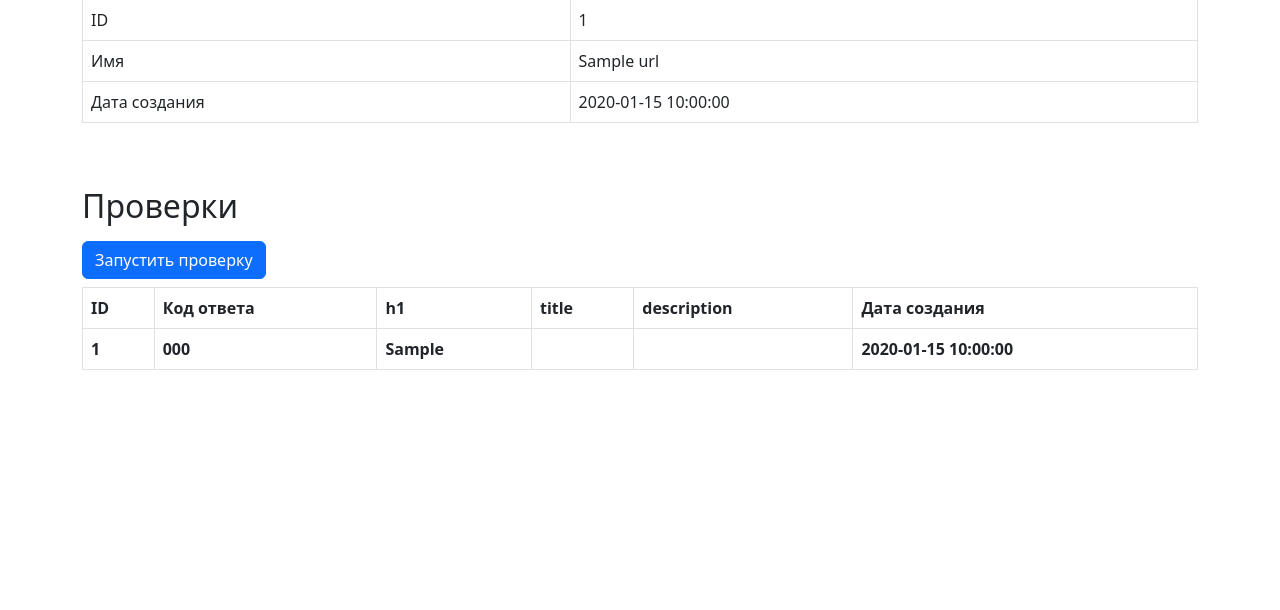
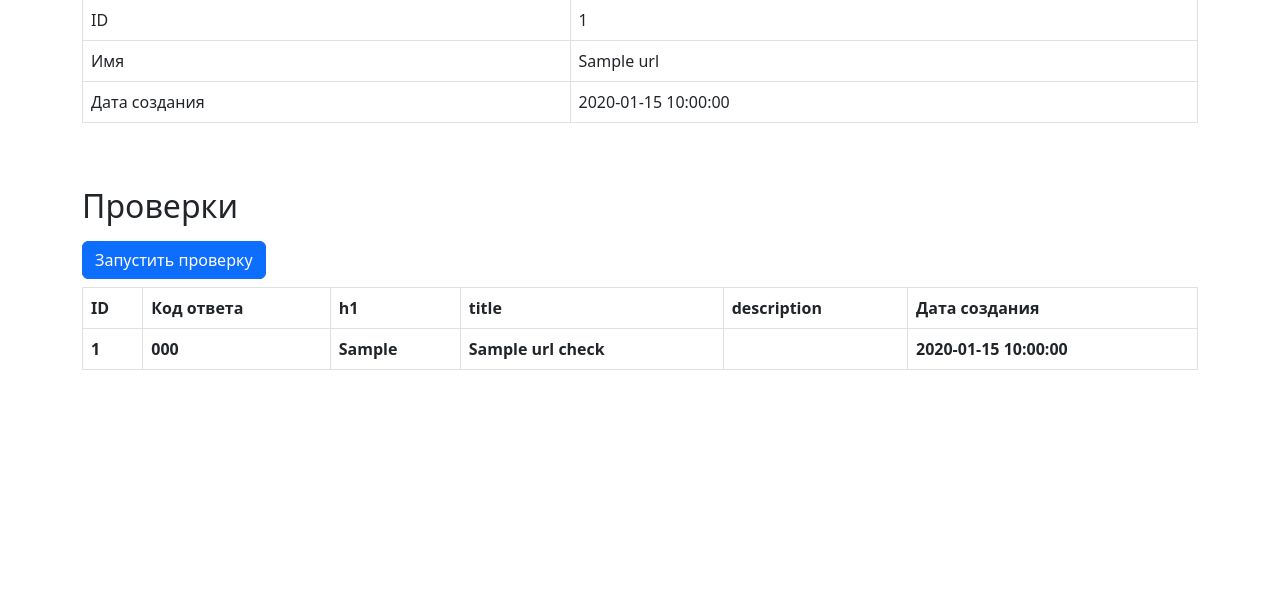
Before and after one commit to Onoiro/python-project-83, a Flask app: page /urls/1 in a window 1280 px wide. Shown: the part 129-739 px from the top of the page. Run offline with Flask 3, Linux system fonts and the light colour scheme; a database or web service that is not in the repository returns one stand-in record (values such as "Sample title"); lists and menus that the app fills with data are empty; some libraries are stand-ins or nearby versions.

Commit message:
update app.py & url.html: add title to database and url.html

```diff
--- a/page_analyzer/app.py
+++ b/page_analyzer/app.py
@@ -118,12 +118,14 @@ def checks(id):
         soup = BeautifulSoup(r.text, 'html.parser')
         h1 = soup.h1
         h1 = soup.h1.string if h1 else ''
+        title = soup.title
+        title = soup.title.string if title else ''
         flash('Страница успешно проверена', 'success')
         cur.execute("INSERT INTO url_checks \
-                    (url_id, status_code, h1, created_at) \
-                    VALUES (%s, %s, %s, %s) \
+                    (url_id, status_code, h1, title, created_at) \
+                    VALUES (%s, %s, %s, %s, %s) \
                     RETURNING id, status_code, created_at",
-                    (url_id, status_code, h1, check_created_at))
+                    (url_id, status_code, h1, title, check_created_at))
         conn.commit()
         cur.execute("UPDATE urls \
                     SET last_check = %s, status_code = %s WHERE id = %s",
@@ -135,6 +137,7 @@ def checks(id):
             url_id=url_id,
             h1=h1,
             status_code=status_code,
+            title=title,
             check_created_at=check_created_at
             ))
     except requests.exceptions.ConnectionError:
--- a/page_analyzer/templates/url.html
+++ b/page_analyzer/templates/url.html
@@ -45,7 +45,7 @@
                         <th>{{ check.id }}</th>
                         <th>{{ check.status_code }}</th>
                         <th>{{ check.h1 }}</th>
-                        <th></th>
+                        <th>{{ check.title }}</th>
                         <th></th>
                         <th>{{ check.created_at }}</th>
                     </tr>
```
